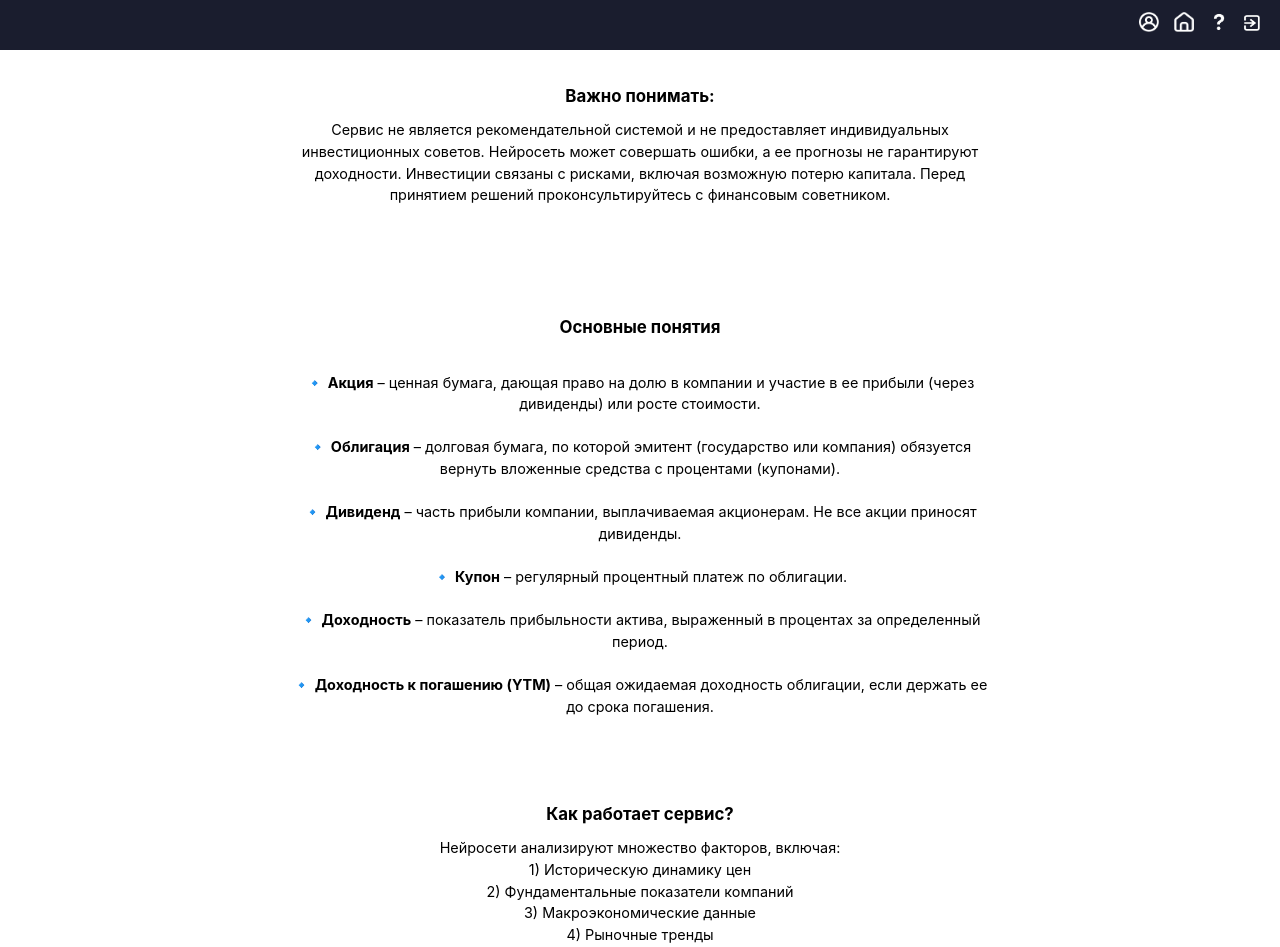
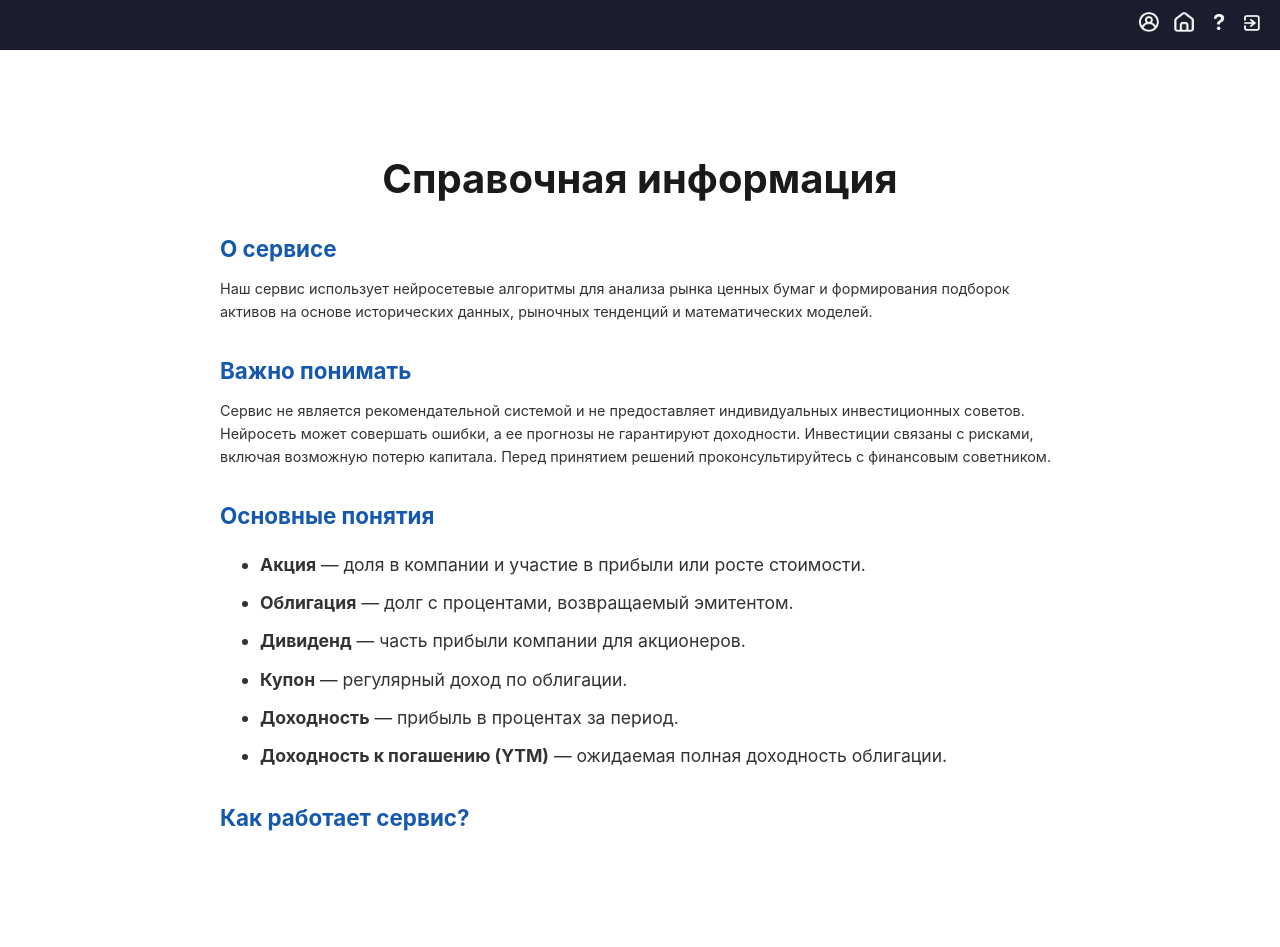
Before and after one commit to Konstokar/AI_Podberushka_client, a React app in the folder client/: page /help in a window 1280 px wide. Shown: the top 947 px of the page. After the commit the page ends 850 px from the top, so only its background shows below. Built offline with nearby package versions, Linux system fonts and the light colour scheme; sample sign-in values are in the browser's storage; the HTML template or start-up script is replaced by a standard one.

Commit message:
Коммит от 05.05.2025 (22:19)
Убрал небольшие шероховатость + добавил 5-й вопрос

```diff
--- a/client/src/index.css
+++ b/client/src/index.css
@@ -29,7 +29,6 @@ body {
   min-width: 320px;
   min-height: 100vh;
   background-color: #ffffff;
-  color: #000000;
 }
 
 h1 {
--- a/client/src/pages/CollectionDetails/CollectionDetails.scss
+++ b/client/src/pages/CollectionDetails/CollectionDetails.scss
@@ -2,7 +2,6 @@
     max-width: 900px;
     margin: 0 auto;
     padding: 20px;
-    //background: #f5f5f5;
     text-align: center;
 }
 
--- a/client/src/pages/CollectionDraft/CollectionDraft.jsx
+++ b/client/src/pages/CollectionDraft/CollectionDraft.jsx
@@ -21,7 +21,7 @@ const CollectionDraft = () => {
 
         const fetchData = async () => {
             try {
-                const login = JSON.parse(localStorage.getItem("user"))?.login;
+                const login = JSON.parse(localStorage.getItem("pendingLogin"));
                 if (!login) {
                     console.error("Логин пользователя не найден в localStorage");
                     return;
--- a/client/src/pages/Help/Help.jsx
+++ b/client/src/pages/Help/Help.jsx
@@ -3,62 +3,60 @@ import Header from "../../components/Header/Header";
 import HeaderButtons from "../../components/HeaderButtons/HeaderButtons";
 
 const Help = () => {
-
     return (
         <>
             <Header />
-            <HeaderButtons></HeaderButtons>
+            <HeaderButtons />
             <div className={styles.container}>
+                <div className={styles.content}>
                     <h1>Справочная информация</h1>
-                <br></br>
+
+                    <section>
+                        <h3>О сервисе</h3>
                         <p>
-                    <h3>О сервисе</h3>
+                            Наш сервис использует нейросетевые алгоритмы для анализа рынка ценных бумаг и формирования подборок активов на основе исторических данных, рыночных тенденций и математических моделей.
+                        </p>
+                    </section>
 
-                    Наш сервис использует нейросетевые алгоритмы для анализа рынка ценных бумаг и формирования подборок активов на основе исторических данных, рыночных тенденций и математических моделей.
-                    <br /><br /><br />
-                    <h3>Важно понимать:</h3>
-
+                    <section>
+                        <h3>Важно понимать</h3>
+                        <p>
                             Сервис не является рекомендательной системой и не предоставляет индивидуальных инвестиционных советов.
                             Нейросеть может совершать ошибки, а ее прогнозы не гарантируют доходности.
                             Инвестиции связаны с рисками, включая возможную потерю капитала. Перед принятием решений проконсультируйтесь с финансовым советником.
                         </p>
-                <br /><br /><br />
+                    </section>
+
+                    <section>
+                        <h3>Основные понятия</h3>
+                        <ul>
+                            <li><b>Акция</b> — доля в компании и участие в прибыли или росте стоимости.</li>
+                            <li><b>Облигация</b> — долг с процентами, возвращаемый эмитентом.</li>
+                            <li><b>Дивиденд</b> — часть прибыли компании для акционеров.</li>
+                            <li><b>Купон</b> — регулярный доход по облигации.</li>
+                            <li><b>Доходность</b> — прибыль в процентах за период.</li>
+                            <li><b>Доходность к погашению (YTM)</b> — ожидаемая полная доходность облигации.</li>
+                        </ul>
+                    </section>
+
+                    <section>
+                        <h3>Как работает сервис?</h3>
                         <p>
-                    <h3>Основные понятия</h3>
-                    <br></br>
-                    🔹 <b>Акция</b> – ценная бумага, дающая право на долю в компании и участие в ее прибыли (через дивиденды) или росте стоимости.
-                    <br></br><br></br>
-                    🔹 <b>Облигация</b> – долговая бумага, по которой эмитент (государство или компания) обязуется вернуть вложенные средства с процентами (купонами).
-                    <br></br><br></br>
-                    🔹 <b>Дивиденд</b> – часть прибыли компании, выплачиваемая акционерам. Не все акции приносят дивиденды.
-                    <br></br><br></br>
-                    🔹 <b>Купон</b> – регулярный процентный платеж по облигации.
-                    <br></br><br></br>
-                    🔹 <b>Доходность</b> – показатель прибыльности актива, выраженный в процентах за определенный период.
-                    <br></br><br></br>
-                    🔹 <b>Доходность к погашению (YTM)</b> – общая ожидаемая доходность облигации, если держать ее до срока погашения.
+                            Нейросети анализируют:
                         </p>
-                <br /><br />
+                        <ol>
+                            <li>Историческую динамику цен</li>
+                            <li>Фундаментальные показатели компаний</li>
+                            <li>Макроэкономические данные</li>
+                            <li>Рыночные тренды</li>
+                            <li>Вашу готовность к риску</li>
+                        </ol>
                         <p>
-                    <h3>Как работает сервис?</h3>
-
-                    Нейросети анализируют множество факторов, включая:
-                    <br></br>
-                    1) Историческую динамику цен
-                    <br></br>
-                    2) Фундаментальные показатели компаний
-                    <br></br>
-                    3) Макроэкономические данные
-                    <br></br>
-                    4) Рыночные тренды
-                    <br></br>
-                    5) Степень готовности пользователя к возможнм рискам
-                    <br></br>
-                    <br></br>
-                    Однако <b>рынок непредсказуем</b>, и даже лучшие алгоритмы не могут учесть все факторы. Используйте сервис как один из инструментов анализа, но не как единственное основание для инвестиций.
-                    <br></br><br></br>
-                    <b>Помните:</b> инвестируйте только в то, что понимаете, и диверсифицируйте риски!
+                            Однако <b>рынок непредсказуем</b>, и даже лучшие алгоритмы не учитывают всех факторов. Используйте сервис как инструмент анализа, но не как единственное основание для инвестиций.
                         </p>
+                        <p><b>Помните:</b> инвестируйте только в то, что понимаете, и диверсифицируйте риски.</p>
+                    </section>
+                </div>
             </div>
         </>
     );
--- a/client/src/pages/Help/Help.module.scss
+++ b/client/src/pages/Help/Help.module.scss
@@ -1,73 +1,66 @@
 .container {
     display: flex;
-    flex-direction: column;
-    align-items: center;
     justify-content: center;
-    height: 100vh;
-    width: 100vw;
-    background-color: #fff;
-    text-align: center;
+    padding: 40px 20px;
+    background-color: white;
+    min-height: 100vh;
+    box-sizing: border-box;
+    overflow-x: hidden;
+}
+
+.content {
+    width: 100%;
+    max-width: 900px;
+    background-color: white;
+    border-radius: 16px;
+    padding: 40px 30px;
+    color: #333;
+    font-size: 1.1rem;
+    line-height: 1.6;
+    box-sizing: border-box;
+    word-wrap: break-word;
+    overflow-wrap: break-word;
 }
 
 h1 {
-    font-size: 2rem;
-    font-weight: bold;
-    margin-bottom: 20px;
-    color: #232323;
+    text-align: center;
+    font-size: 2.5rem;
+    margin-bottom: 30px;
+    color: #1a1a1a;
 }
 
-.form {
-    display: flex;
-    flex-direction: column;
-    width: 100%;
-    max-width: 400px;
-}
-
-input {
-    width: 100%;
-    padding: 12px;
-    margin-bottom: 10px;
-    border: 1px solid #ccc;
-    border-radius: 5px;
-    font-size: 1rem;
-}
-
-button {
-    width: 100%;
-    padding: 12px;
-    font-size: 1rem;
-    background-color: #4d90fe;
-    color: white;
-    border: none;
-    border-radius: 5px;
-    cursor: pointer;
-    transition: background 0.3s;
-}
-
-button:hover {
-    background-color: #357ae8;
+h3 {
+    margin-top: 30px;
+    font-size: 1.4rem;
+    color: #1558b0;
 }
 
 p {
     margin-top: 10px;
-    font-size: 0.9rem;
+    margin-bottom: 20px;
 }
 
-a {
-    color: #4d90fe;
-    text-decoration: none;
+ul, ol {
+    margin-left: 20px;
+    padding-left: 20px;
 }
 
-a:hover {
-    text-decoration: underline;
+li {
+    margin-bottom: 10px;
+    word-break: break-word;
 }
 
 @media (max-width: 600px) {
-    h1 {
-        font-size: 1.5rem;
+    .content {
+        padding: 30px 20px;
+        font-size: 1rem;
     }
 
-    .form {
-        max-width: 300px;
+    h1 {
+        font-size: 1.8rem;
+    }
+
+    h3 {
+        font-size: 1.2rem;
     }
 }
--- a/client/src/pages/Welcome/Welcome.jsx
+++ b/client/src/pages/Welcome/Welcome.jsx
@@ -13,10 +13,10 @@ const Welcome = () => {
         <>
             <Header />
             <div className={styles.container}>
-                <h1>Хотите достигнуть финансовой цели, но не знаете, как?</h1>
-                <p>
+                <h1 className={styles.title}>Хотите достигнуть финансовой цели, но не знаете, как?</h1>
+                <p className={styles.pottom}>
                     Вы пришли по правильному адресу. Наш финансовый помощник
-                    "Подберушка" поможет вам составить подходящую для вас
+                    Подберушка поможет вам составить подходящую для вас
                     подборку ценных бумаг на бирже.
                 </p>
                 <button className={styles.button} onClick={handleStart}>Начать</button>
--- a/client/src/pages/Welcome/Welcome.module.scss
+++ b/client/src/pages/Welcome/Welcome.module.scss
@@ -8,10 +8,9 @@
     background: linear-gradient(135deg, #7a7a7a, #222);
     text-align: center;
     padding: 20px;
-    color: white;
 }
 
-h1 {
+.title {
     font-size: 3.5rem;
     font-weight: 800;
     margin-bottom: 20px;
@@ -20,11 +19,12 @@ h1 {
     color: white;
 }
 
-p {
+.pottom {
     font-size: 1.8rem;
     max-width: 700px;
     margin-bottom: 30px;
     line-height: 1.5;
+    color: white;
 }
 
 .button {
```
Also changed, not shown: client/src/sources/answer_list.json (+21 -0 lines), 1 other file (tests, documents, lock files or other folders). Lines whose indentation alone changed are shown as unchanged.
